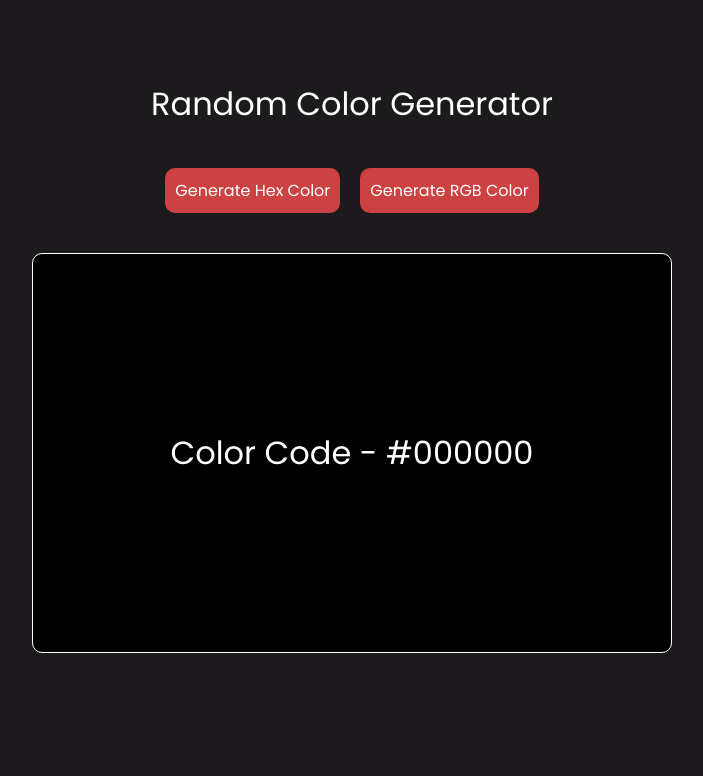
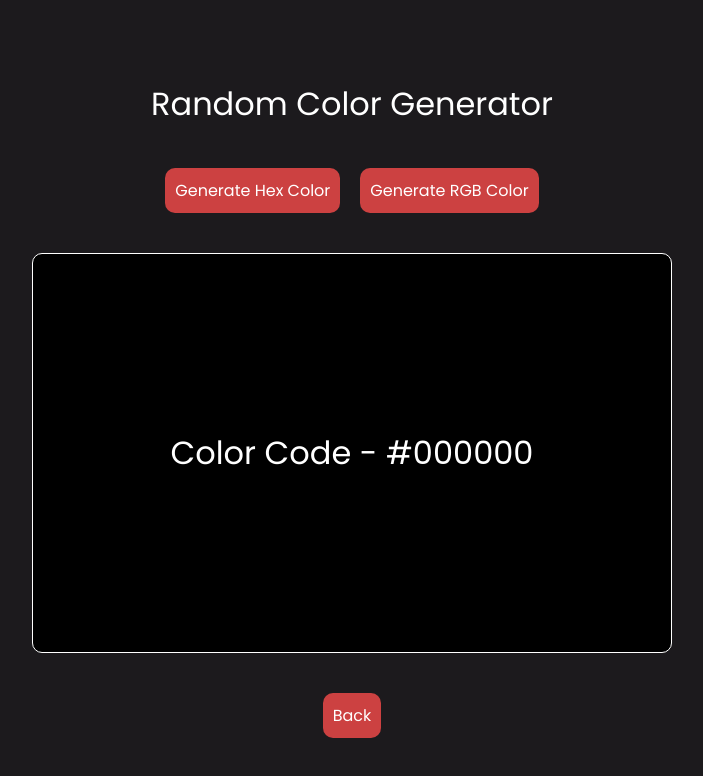
Before and after one commit to divyanshuk72/machine-coding-practice, a React (Vite) app: page /random-color-generator in a window 1280 px wide. Shown: the top 776 px of the page, without its empty margins (288-991 px from the left). Built offline with nearby package versions, Linux system fonts and the light colour scheme.

Commit message:
Added back route

```diff
--- a/src/components/RandomColorGenerator.jsx
+++ b/src/components/RandomColorGenerator.jsx
@@ -1,4 +1,5 @@
 import { useState } from "react";
+import { useNavigate } from "react-router-dom";
 
 const RandomColorGenerator = () => {
   const [hexColorCode, setHexColorCode] = useState("#000000");
@@ -20,6 +21,8 @@ const RandomColorGenerator = () => {
     color = color + "(" + num1 + "," + num2 + "," + num3 + ")";
     setHexColorCode(color);
   };
+
+  const navigate = useNavigate();
 
   return (
     <>
@@ -88,6 +91,22 @@ const RandomColorGenerator = () => {
             Color Code - {hexColorCode}
           </span>
         </div>
+        <button
+          style={{
+            padding: "10px",
+            backgroundColor: "#cc4141",
+            border: "none",
+            borderRadius: "10px",
+            color: "white",
+            fontSize: "16px",
+            cursor: "pointer",
+          }}
+          onClick={() => {
+            navigate("/");
+          }}
+        >
+          Back
+        </button>
       </div>
     </>
   );
```
